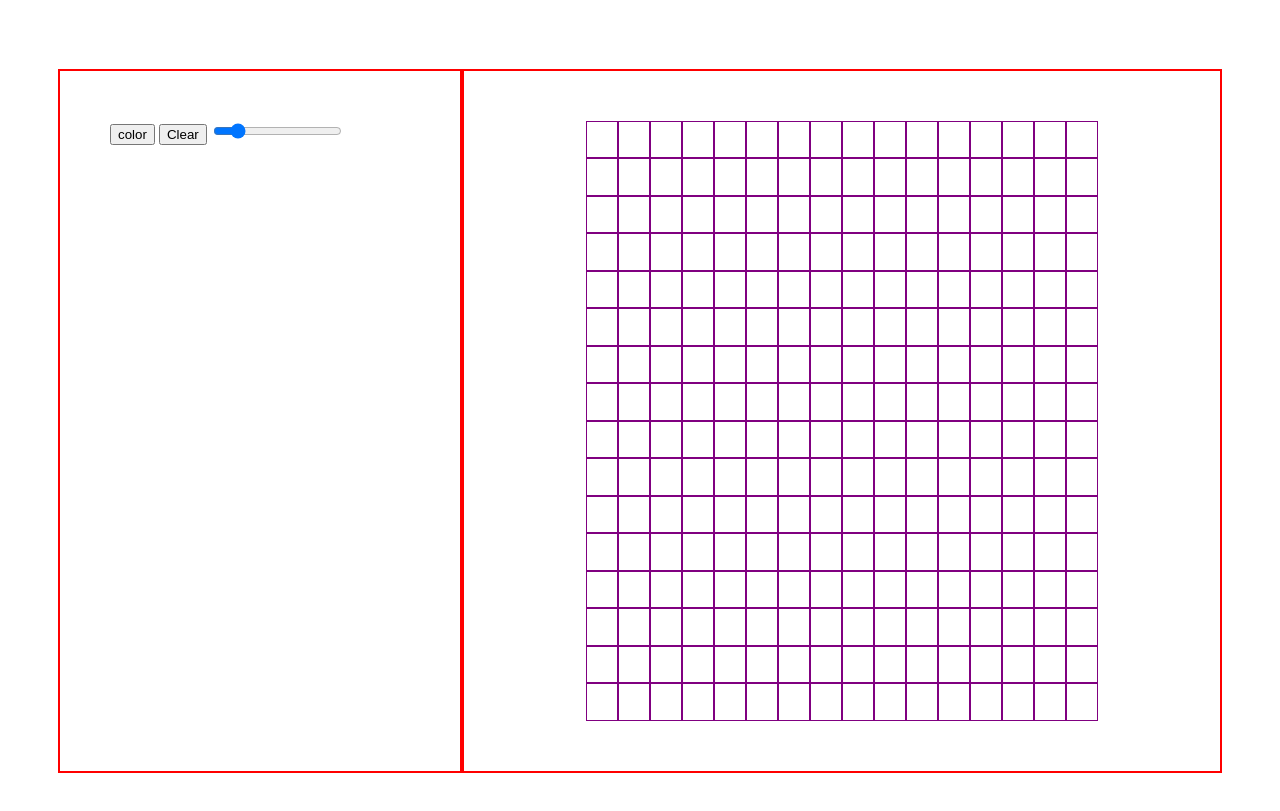
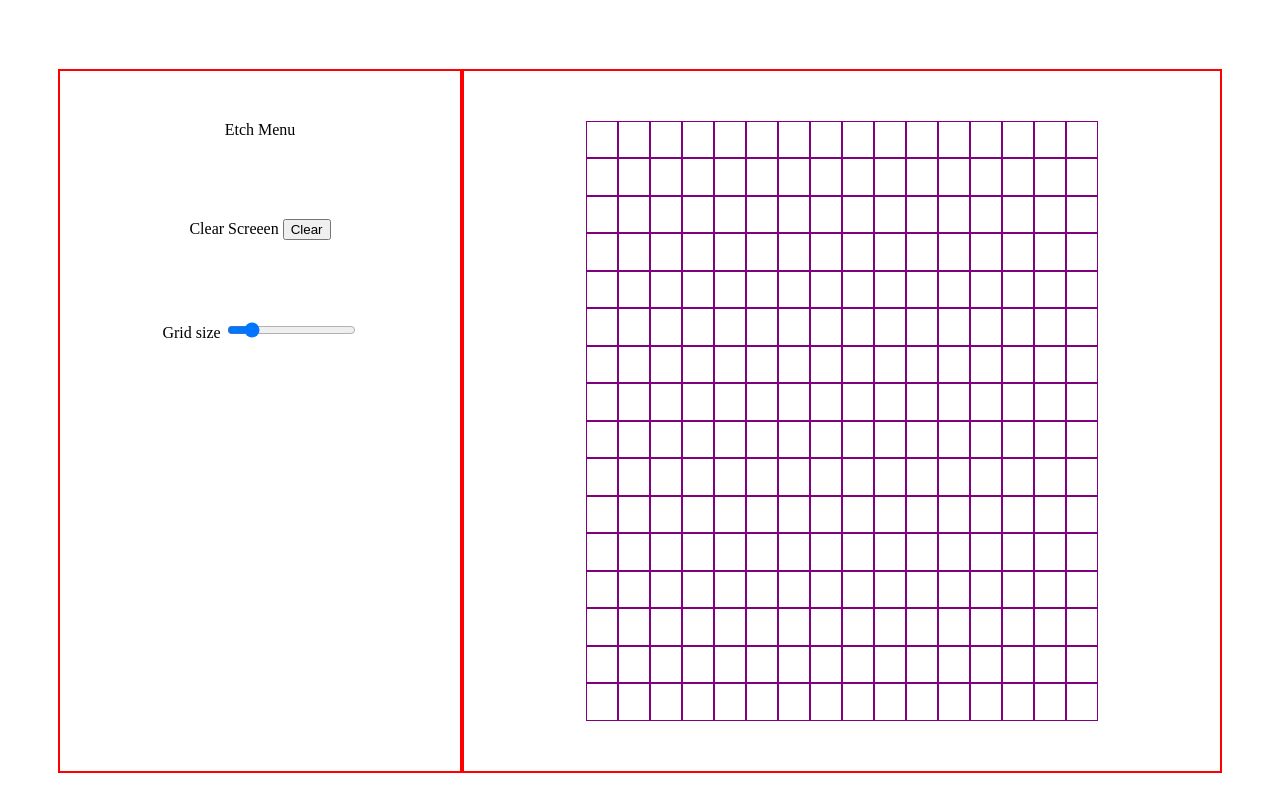
Before and after one commit to tosuzu1/TOP-Etch-a-sketch, a plain HTML site: page index.html in a window 1280 px wide. Shown: the part 61-872 px from the top of the page. Drawn offline with Linux system fonts and the light colour scheme.

Commit message:
finished all obj

```diff
--- a/index.html
+++ b/index.html
@@ -14,9 +14,19 @@
     </div>
     <div id="etch-div">
       <div id="etch-menu">
-        <button id="etch-color"> color</button>
-        <button id='etch-clear'> Clear </button>
-        <input type="range" id="grid-size" name="volume" min="1" max="100" value="16" />
+        Etch Menu
+        <!-- <div>
+          Select Color :
+          <input type="color" id="favcolor" name="favcolor" value="#ff0000">
+        </div> -->
+        <div>
+          Clear Screeen
+          <button id='etch-clear'> Clear </button>
+        </div>
+        <div>
+          Grid size
+          <input type="range" id="grid-size" name="volume" min="1" max="100" value="16" />
+        </div>
       </div>
       <div id="etch-area">
       </div>
--- a/index.js
+++ b/index.js
@@ -27,6 +27,7 @@ function generateGrid (gridLength)
             rowDiv.appendChild(iDiv);
             // add event for filling when mouse click and drag
             iDiv.addEventListener("mousedown", e => {
+                // prevent user from grabbing element
                 e.preventDefault();
                 e.target.classList.add(`fill`)
             });
--- a/style.css
+++ b/style.css
@@ -13,6 +13,11 @@
     height: 600px;
     flex: 0 0 auto;
     padding: 50px;
+    /* justify-content: center; */
+    display: flex;
+    flex-direction: column;
+    gap: 80px;
+    align-items: center;
 }
 
 
```
